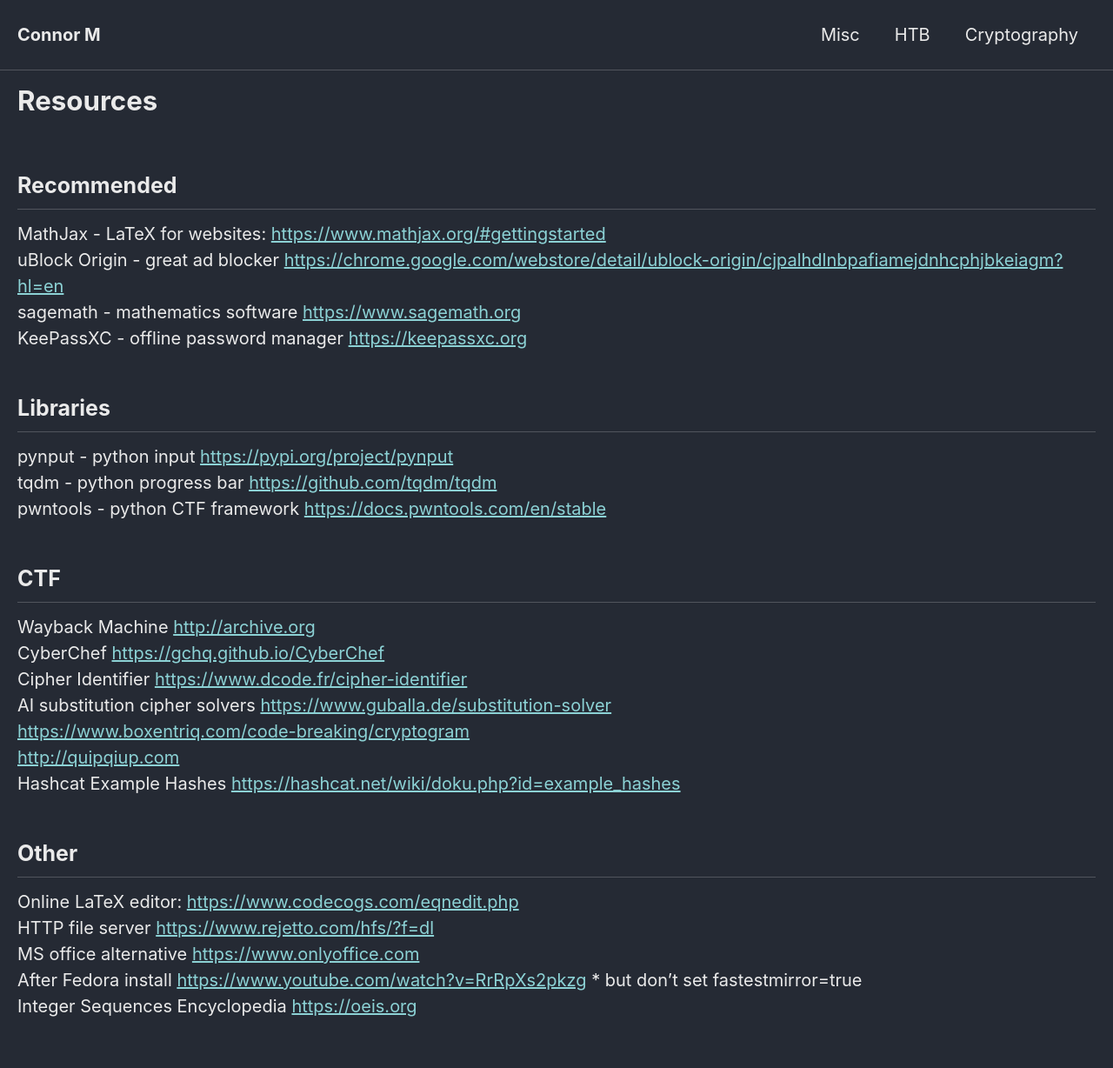
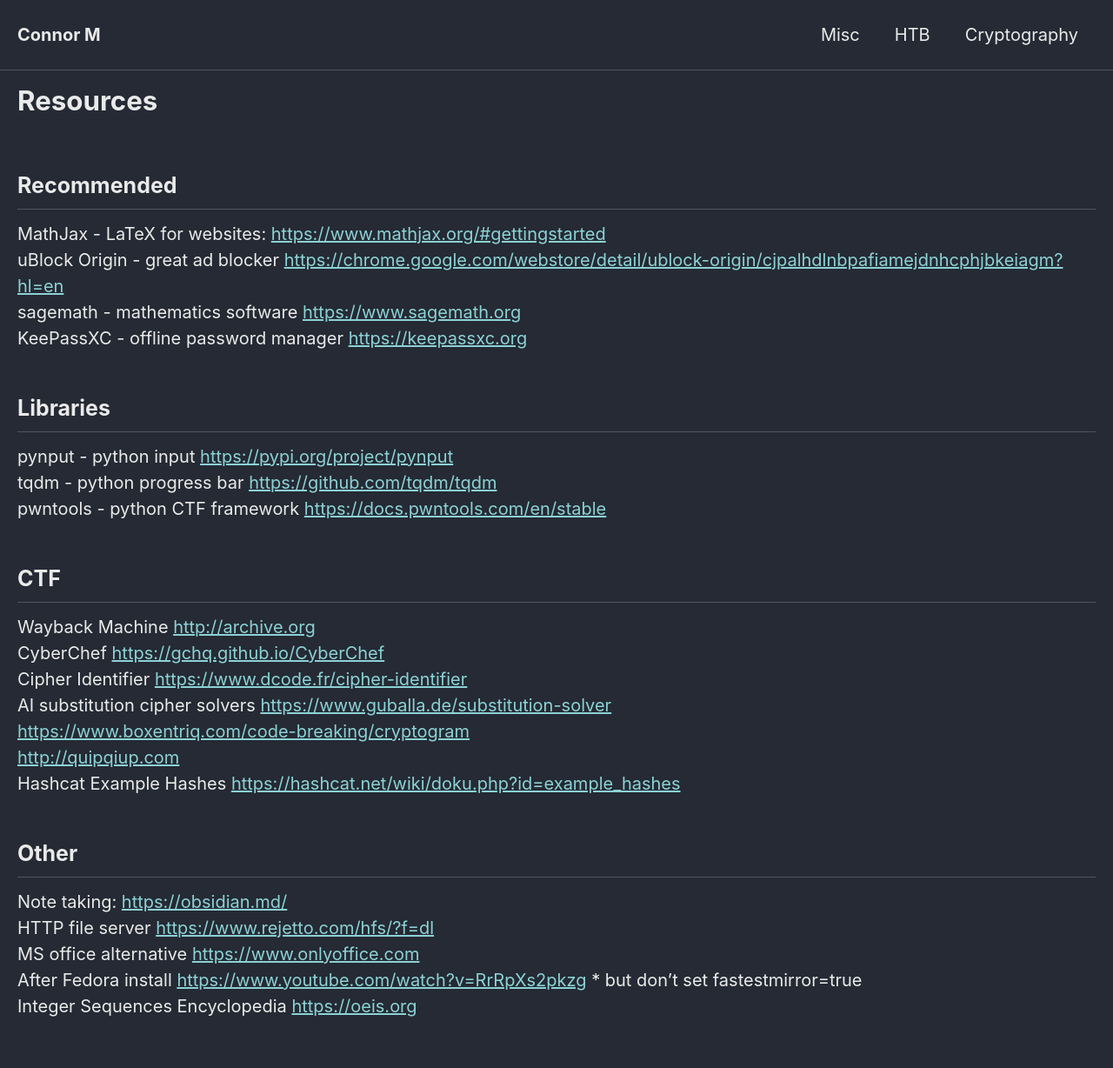
Before and after one commit to Connor-McCartney/Connor-McCartney.github.io, a Jekyll site: the page built from _pages/misc/resources.md, in a window 1280 px wide. Shown: the whole page at 87% size. Built offline with Jekyll 4.4.1, drawn with Linux system fonts in a browser that asks for light colours; cached includes are drawn as plain includes.

Commit message:
Update resources.md

```diff
--- a/_pages/misc/resources.md
+++ b/_pages/misc/resources.md
@@ -28,7 +28,7 @@ Hashcat Example Hashes <https://hashcat.net/wiki/doku.php?id=example_hashes> <br
 
 ## Other
 
-Online LaTeX editor: <https://www.codecogs.com/eqnedit.php> <br>
+Note taking: <https://obsidian.md/> <br>
 HTTP file server <https://www.rejetto.com/hfs/?f=dl> <br>
 MS office alternative <https://www.onlyoffice.com> <br>
 After Fedora install <https://www.youtube.com/watch?v=RrRpXs2pkzg>  * but don't set fastestmirror=true  <br>
```
